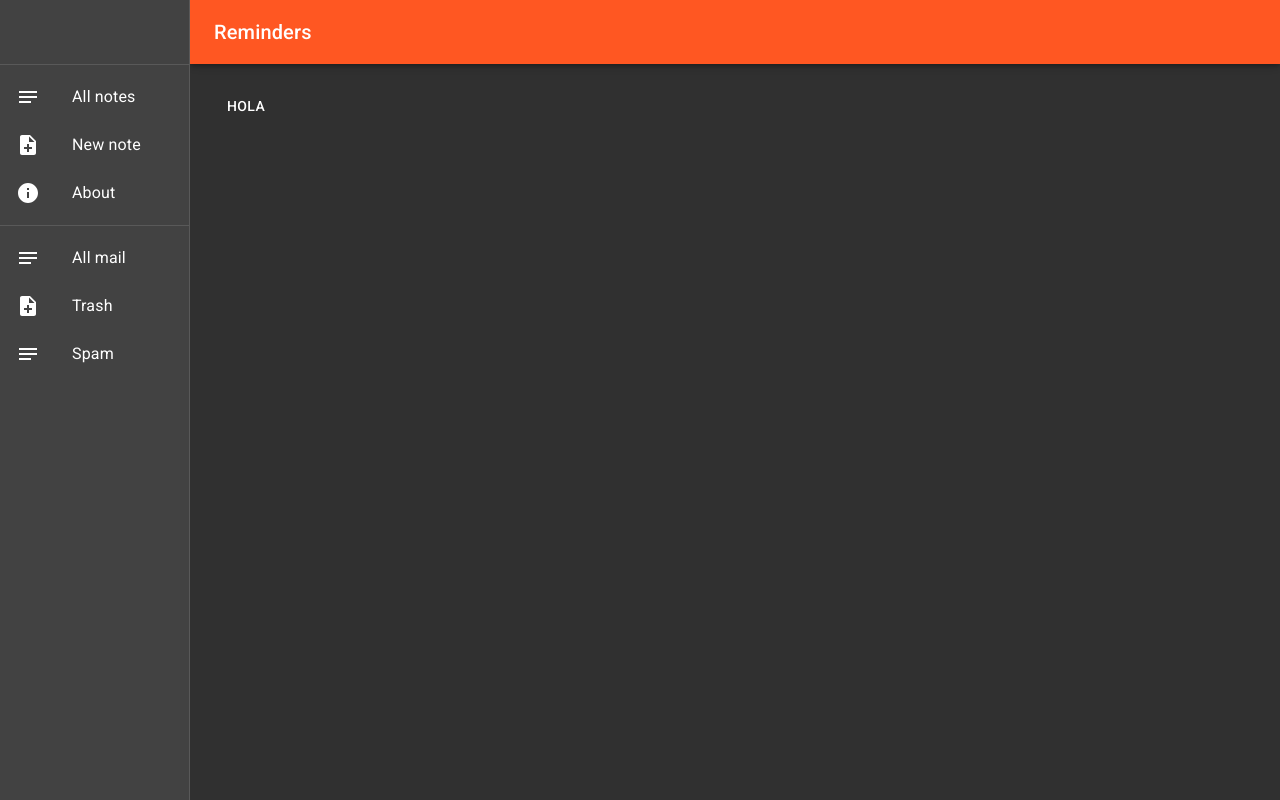
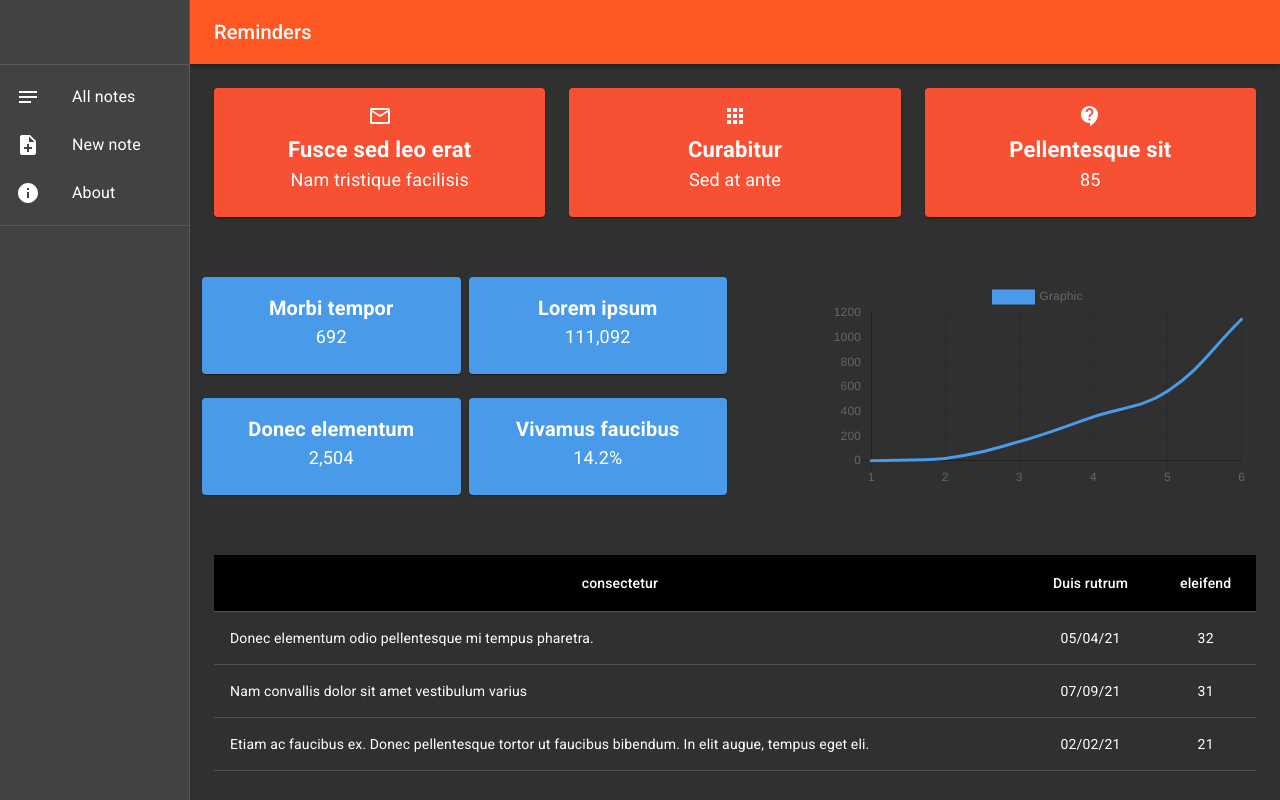
Before and after one commit to AaronTDR/Notes-frontend, a React (Create React App) app: page /about in a window 1280 px wide. Built offline with nearby package versions, Linux system fonts and the light colour scheme; no server answers.

Commit message:
Add example page about

```diff
--- a/package.json
+++ b/package.json
@@ -12,8 +12,10 @@
     "@testing-library/react": "^11.2.3",
     "@testing-library/user-event": "^12.6.2",
     "axios": "^0.21.1",
+    "chart.js": "^2.9.4",
     "date-fns": "^2.17.0",
     "react": "^17.0.1",
+    "react-chartjs-2": "^2.11.1",
     "react-dom": "^17.0.1",
     "react-hook-form": "^6.15.5",
     "react-router-dom": "^5.2.0",
--- a/src/components/About.js
+++ b/src/components/About.js
@@ -1,13 +1,135 @@
-import React, { Fragment } from "react";
+import React from "react";
+import { Grid } from "@material-ui/core";
+import { makeStyles } from "@material-ui/core/styles";
+import MailOutlineIcon from "@material-ui/icons/MailOutline";
+import AppsIcon from "@material-ui/icons/Apps";
+import ContactSupportIcon from "@material-ui/icons/ContactSupport";
+import AboutHeader from "./AboutHeader";
+import AboutCards from "./AboutCards";
+import AboutGraphics from "./AboutGraphics";
+import TableAbout from "./TableAbout";
 
-import Button from "@material-ui/core/Button";
+const useStyles = makeStyles(() => ({
+  root: {
+    flexGrow: 1,
+  },
+  icons: {
+    color: "white",
+  },
+  container: {
+    paddingTop: "40px",
+    alignItems: "center",
+  },
+  containerGraphic: {
+    marginTop: "40px",
+  },
+  containerTable: {
+    marginTop: "40px",
+  },
+}));
 
-const About = (props) => {
+const data = [
+  {
+    id: 1,
+    tempus: "Donec elementum odio pellentesque mi tempus pharetra.",
+    tempor: "05/04/21",
+    scelerisque: 32,
+  },
+  {
+    id: 2,
+    tempus: "Nam convallis dolor sit amet vestibulum varius",
+    tempor: "07/09/21",
+    scelerisque: 31,
+  },
+  {
+    id: 3,
+    tempus:
+      "Etiam ac faucibus ex. Donec pellentesque tortor ut faucibus bibendum. In elit augue, tempus eget eli.",
+    tempor: "02/02/21",
+    scelerisque: 21,
+  },
+];
+
+function About() {
+  const classes = useStyles();
   return (
-    <Fragment>
-      <Button> hola </Button>
-    </Fragment>
+    <div className={classes.root}>
+      <Grid container spacing={3}>
+        <Grid item xs={12} sm={4} md={4} lg={4} xl={4}>
+          <AboutHeader
+            icon={<MailOutlineIcon className={classes.icons} />}
+            title="Fusce sed leo erat"
+            text="Nam tristique facilisis"
+            color="rgba(248,80,50,1)"
+            font="white"
+          />
+        </Grid>
+        <Grid item xs={12} sm={4} md={4} lg={4} xl={4}>
+          <AboutHeader
+            icon={<AppsIcon className={classes.icons} />}
+            title=" Curabitur"
+            text="Sed at ante"
+            color="rgba(248,80,50,1)"
+            font="white"
+          />
+        </Grid>
+        <Grid item xs={12} sm={4} md={4} lg={4} xl={4}>
+          <AboutHeader
+            icon={<ContactSupportIcon className={classes.icons} />}
+            title="Pellentesque sit "
+            text="85"
+            color="rgba(248,80,50,1)"
+            font="white"
+          />
+        </Grid>
+
+        <Grid
+          container
+          spacing={1}
+          className={classes.container}
+          xs={12}
+          sm={12}
+          md={6}
+          lg={6}
+          xl={6}
+        >
+          <Grid item xs={12} sm={6} md={6} lg={6} xl={6}>
+            <AboutCards title="Morbi tempor" text="692" />
+          </Grid>
+
+          <Grid item xs={12} sm={6} md={6} lg={6} xl={6}>
+            <AboutCards title="Lorem ipsum" text="111,092" />
+          </Grid>
+
+          <Grid item xs={12} sm={6} md={6} lg={6} xl={6}>
+            <AboutCards title="Donec elementum" text="2,504" />
+          </Grid>
+
+          <Grid item xs={12} sm={6} md={6} lg={6} xl={6}>
+            <AboutCards title="Vivamus faucibus" text="14.2%" />
+          </Grid>
+        </Grid>
+
+        <Grid item xs={0} sm={0} md={1} lg={1} xl={1}></Grid>
+
+        <Grid
+          item
+          xs={12}
+          sm={12}
+          md={5}
+          lg={5}
+          xl={5}
+          className={classes.containerGraphic}
+        >
+          <AboutGraphics />
+        </Grid>
+
+        <Grid item xs={12} className={classes.containerTable}>
+          <TableAbout data={data} />
+        </Grid>
+      </Grid>
+    </div>
   );
-};
+}
 
 export default About;
--- /dev/null
+++ b/src/components/AboutCards.js
@@ -0,0 +1,34 @@
+import React from "react";
+import { Card, Typography, CardContent } from "@material-ui/core";
+import { makeStyles } from "@material-ui/core/styles";
+
+const useStyles = makeStyles(() => ({
+  root: {
+    textAlign: "center",
+    backgroundColor: "rgba(73,155,234,1)",
+  },
+  text: {
+    fontSize: 18,
+    color: "white",
+  },
+  title: {
+    fontWeight: "bold",
+    fontSize: 20,
+    color: "white",
+  },
+}));
+
+function AboutCards(props) {
+  const classes = useStyles();
+  return (
+    <Card className={classes.root}>
+      <CardContent>
+        <Typography className={classes.title}>{props.title}</Typography>
+
+        <Typography className={classes.text}>{props.text}</Typography>
+      </CardContent>
+    </Card>
+  );
+}
+
+export default AboutCards;
--- /dev/null
+++ b/src/components/AboutGraphics.js
@@ -0,0 +1,32 @@
+import React from "react";
+import { Line } from "react-chartjs-2";
+//import "../assets/css/Graphics.css";
+
+function AboutGraphics() {
+  const data = {
+    labels: ["1", "2", "3", "4", "5", "6"],
+    datasets: [
+      {
+        label: "Graphic",
+        fill: false,
+        backgroundColor: "rgba(73,155,234,1)",
+        borderColor: "rgba(73,155,234,1)",
+        pointBorderColor: "rgba(73,155,234,1)",
+        pointBorderWidth: 1,
+        pointHoverRadius: 5,
+        pointHoverBackgroundColor: "rgba(73,155,234,1)",
+        pointHoverBorderColor: "rgba(73,155,234,1)",
+        pointRadius: 1,
+        pointHitRadius: 10,
+        data: [0.17, 19, 156, 357, 565, 1149],
+      },
+    ],
+  };
+  return (
+    <div>
+      <Line data={data} />
+    </div>
+  );
+}
+
+export default AboutGraphics;
--- /dev/null
+++ b/src/components/AboutHeader.js
@@ -0,0 +1,35 @@
+import React from "react";
+import { Card, Typography, CardContent } from "@material-ui/core";
+import { makeStyles } from "@material-ui/core/styles";
+
+function AboutHeader(props) {
+  const useStyles = makeStyles(() => ({
+    root: {
+      textAlign: "center",
+      background: props.color,
+    },
+    text: {
+      fontSize: 18,
+      color: props.font,
+    },
+    title: {
+      fontWeight: "bold",
+      fontSize: 22,
+      color: props.font,
+    },
+  }));
+
+  const classes = useStyles();
+  return (
+    <Card className={classes.root}>
+      <CardContent>
+        {props.icon}
+        <Typography className={classes.title}>{props.title}</Typography>
+
+        <Typography className={classes.text}>{props.text}</Typography>
+      </CardContent>
+    </Card>
+  );
+}
+
+export default AboutHeader;
--- a/src/components/Note.js
+++ b/src/components/Note.js
@@ -1,4 +1,3 @@
-//import "date-fns";
 import React, { Fragment, useState } from "react";
 import { withRouter } from "react-router-dom";
 import { makeStyles } from "@material-ui/core/styles";
--- a/src/components/ResponsiveDrawer.js
+++ b/src/components/ResponsiveDrawer.js
@@ -1,4 +1,4 @@
-import React from "react";
+import React, { useEffect } from "react";
 import { Link } from "react-router-dom";
 import PropTypes from "prop-types";
 import AppBar from "@material-ui/core/AppBar";
@@ -88,16 +88,6 @@ function ResponsiveDrawer(props) {
         })}
       </List>
       <Divider />
-      <List>
-        {["All mail", "Trash", "Spam"].map((text, index) => (
-          <ListItem button key={text}>
-            <ListItemIcon>
-              {index % 2 === 0 ? <NotesIcon /> : <NoteAddIcon />}
-            </ListItemIcon>
-            <ListItemText primary={text} />
-          </ListItem>
-        ))}
-      </List>
     </div>
   );
 
--- /dev/null
+++ b/src/components/TableAbout.js
@@ -0,0 +1,48 @@
+import React from "react";
+import {
+  Table,
+  TableBody,
+  TableCell,
+  TableContainer,
+  TableHead,
+  TableRow,
+} from "@material-ui/core";
+import { withStyles } from "@material-ui/core/styles";
+
+const StyledTableCell = withStyles(() => ({
+  head: {
+    color: "white",
+    background: "black",
+    textAlign: "center",
+  },
+  body: {
+    fontSize: 14,
+  },
+}))(TableCell);
+
+function TableAbout(props) {
+  return (
+    <TableContainer>
+      <Table>
+        <TableHead>
+          <TableRow>
+            <StyledTableCell>consectetur</StyledTableCell>
+            <StyledTableCell>Duis rutrum</StyledTableCell>
+            <StyledTableCell>eleifend</StyledTableCell>
+          </TableRow>
+        </TableHead>
+        <TableBody>
+          {props.data.map((element) => (
+            <TableRow key={element.id}>
+              <TableCell>{element.tempus}</TableCell>
+              <TableCell align="center">{element.tempor}</TableCell>
+              <TableCell align="center">{element.scelerisque}</TableCell>
+            </TableRow>
+          ))}
+        </TableBody>
+      </Table>
+    </TableContainer>
+  );
+}
+
+export default TableAbout;
--- a/src/themeConfig.js
+++ b/src/themeConfig.js
@@ -1,6 +1,6 @@
 import { createMuiTheme } from "@material-ui/core/styles";
 import deepOrange from "@material-ui/core/colors/deepOrange";
-import pink from "@material-ui/core/colors/pink";
+import red from "@material-ui/core/colors/red";
 
 const theme = createMuiTheme({
   palette: {
@@ -9,7 +9,7 @@ const theme = createMuiTheme({
       main: deepOrange[500],
     },
     secondary: {
-      main: pink[500],
+      main: red[700],
     },
   },
 });
```
Also changed, not shown: 2 other files (tests, documents, lock files or other folders).
